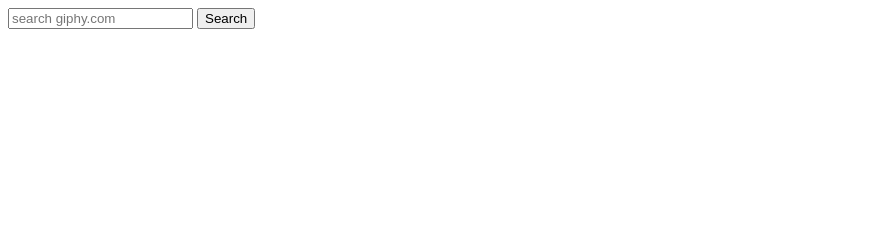
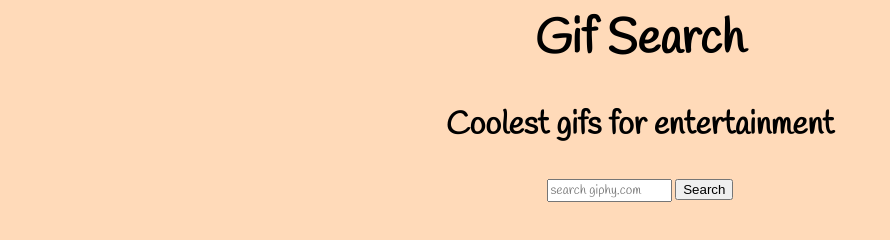
Before and after one commit to phuonglaitinen42/gif-search, a website: page views/search.html in a window 1280 px wide. Shown: the whole page, without its empty margins (0-890 px from the left). Drawn offline with Linux system fonts and the light colour scheme; files that its build step writes are made by us from their sources; files whose address does not match are found by name.

Commit message:
styling visual for the app

```diff
--- a/public/css/style.css
+++ b/public/css/style.css
@@ -0,0 +1,24 @@
+body {
+    background-color: peachpuff;
+    display: grid;
+    align-items: center;
+    justify-items: center;
+    font-family: 'Handlee', cursive;
+}
+
+h1 {
+    font-size: 3rem;
+    margin: 0 auto;
+}
+
+h3 {
+    font-size: 2rem;
+}
+
+form input {
+    font-family: 'Handlee', cursive;
+}
+
+#result {
+    margin: 2rem 0;
+}
--- a/views/search.html
+++ b/views/search.html
@@ -4,10 +4,16 @@
     <meta charset="UTF-8" />
     <meta name="viewport" content="width=device-width, initial-scale=1.0" />
     <title>GIF Search</title>
-    <link href="css/style.css" type="text/css" />
+    <link
+      href="https://fonts.googleapis.com/css2?family=Handlee&display=swap"
+      rel="stylesheet"
+    />
+    <link href="css/style.css" type="text/css" rel="stylesheet" />
     <script src="js/main.js" type="text/javascript"></script>
   </head>
   <body>
+    <h1>Gif Search</h1>
+    <h3>Coolest gifs for entertainment</h3>
     <form>
       <input id="searchTerm" placeholder="search giphy.com" />
       <button type="submit" onclick="fetchGif(event)">Search</button>
```
Also changed, not shown: index.js (+12 -5 lines).
